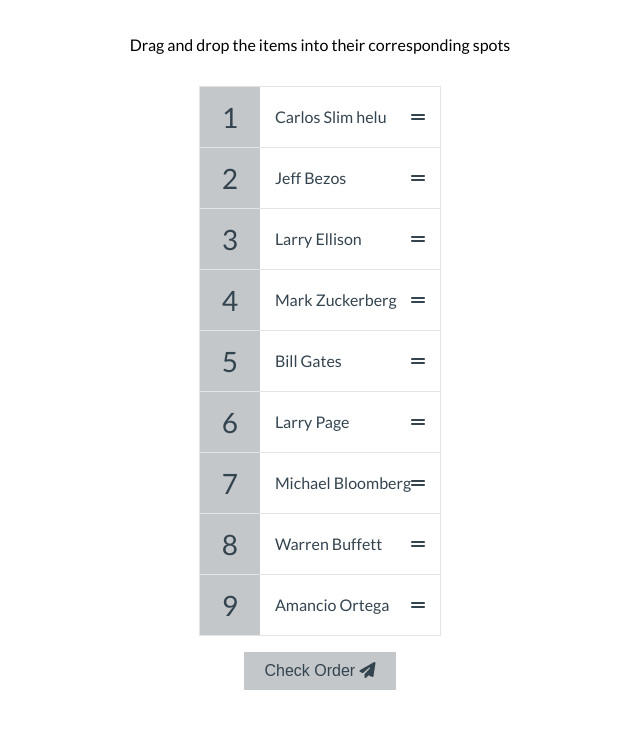
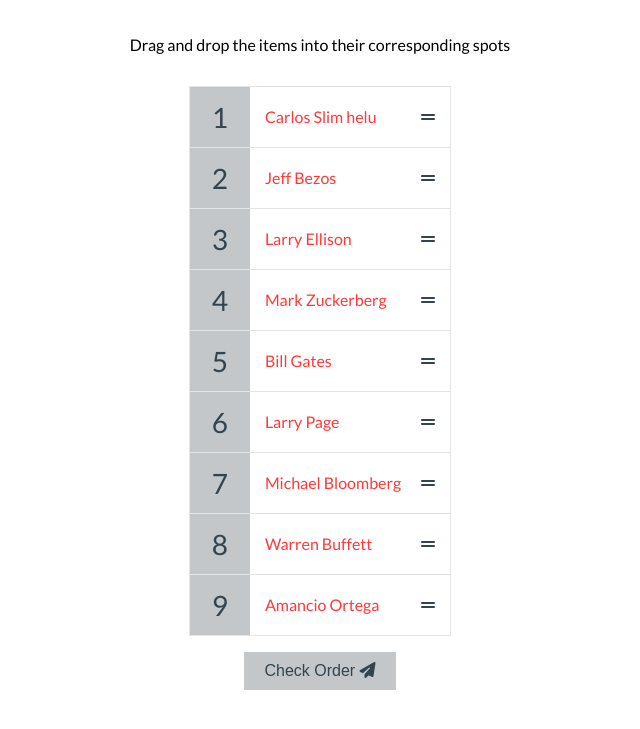
Before and after one commit to David-Myeonghan/VanillaJS_SortableList, a plain HTML site: page index.html in a window 1280 px wide. Both pictures are taken after a click on the button "Check Order". Shown: the part 63-792 px from the top of the page, without its empty margins (320-960 px from the left). Drawn offline with Linux system fonts and the light colour scheme.

Commit message:
add checkorder function

```diff
--- a/script.js
+++ b/script.js
@@ -43,7 +43,7 @@
             listItem.innerHTML = `
         <span class="number">${idx + 1}</span>
         <div class="draggable" draggable="true">
-            <p class"person-name">${person}</p>
+            <p class="person-name">${person}</p>
             <i class="fas fa-grip-lines"></i>
         </div>
         `;
@@ -81,6 +81,7 @@
     this.classList.remove('over');
 }
 
+// Swap list items that are drag and drop
 function swapItems(fromIndex, toIndex) {
     const itemOne = listItems[fromIndex].querySelector('.draggable');
     const itemTwo = listItems[toIndex].querySelector('.draggable');
@@ -89,6 +90,24 @@
 
     listItems[fromIndex].appendChild(itemTwo);
     listItems[toIndex].appendChild(itemOne);
+}
+
+// Check the order of list items
+function checkOrder() {
+    listItems.forEach((listItem, idx) => {
+        const personName = listItem
+            .querySelector('.draggable')
+            .innerText.trim();
+
+        console.log(listItem);
+
+        if (personName !== richestPeople[idx]) {
+            listItem.classList.add('wrong');
+        } else {
+            listItem.classList.remove('wrong');
+            listItem.classList.add('right');
+        }
+    });
 }
 
 function addEventListeners() {
@@ -105,3 +124,5 @@
         item.addEventListener('dragleave', dragLeave);
     });
 }
+
+check.addEventListener('click', checkOrder);
--- a/style.css
+++ b/style.css
@@ -60,7 +60,7 @@
     color: #3ae374;
 }
 
-.draggable-list li.right .person-name {
+.draggable-list li.wrong .person-name {
     color: #ff3838;
 }
 
```
